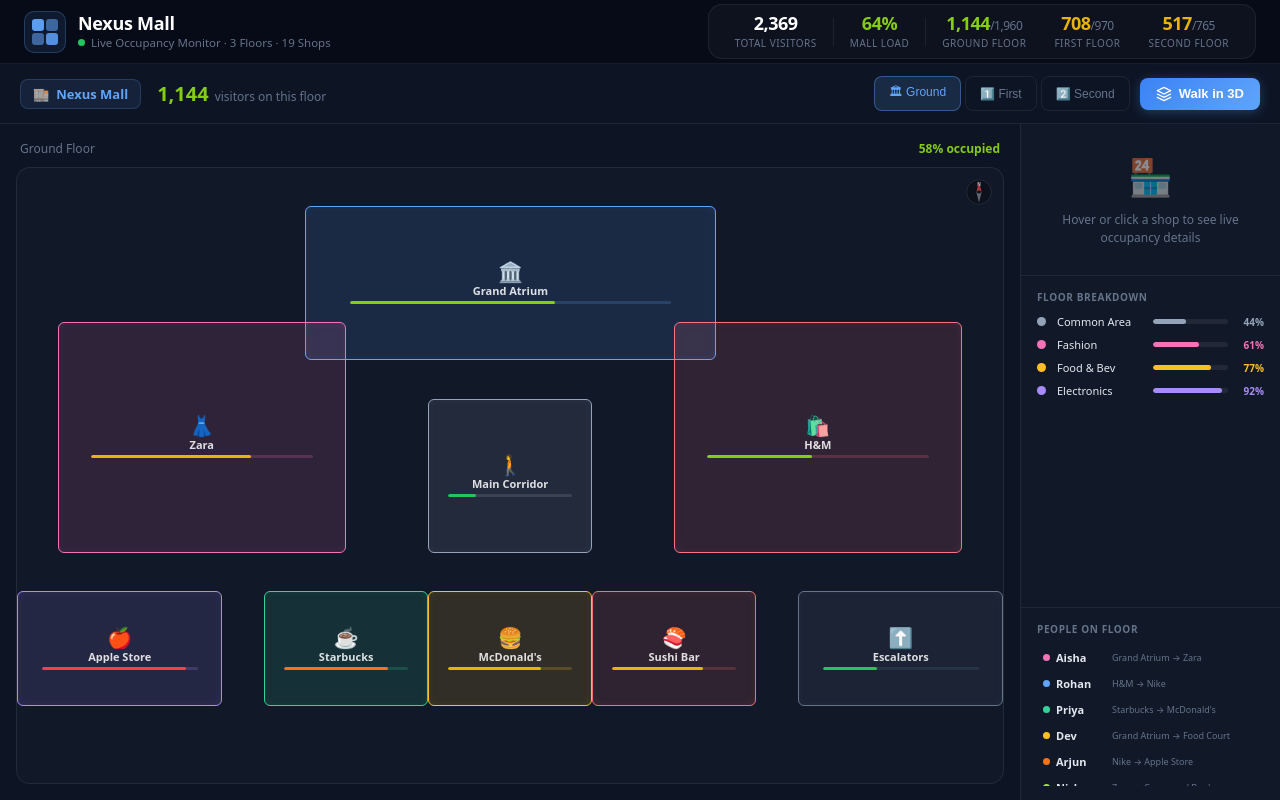
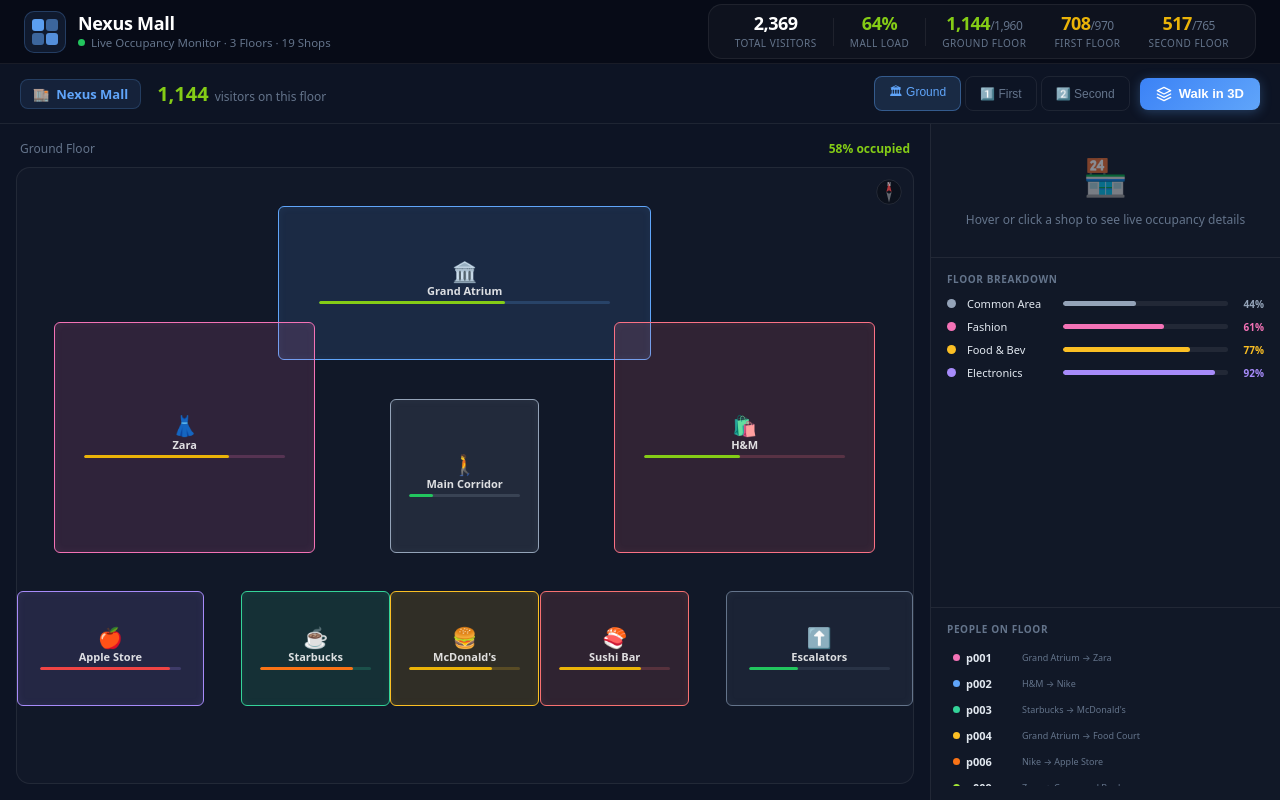
Before and after one commit to rohnraj/CrowdScape-3D, a React (Vite) app in the folder my-app/: page / in a window 1280 px wide. Built offline with nearby package versions, Linux system fonts and the light colour scheme.

Commit message:
name removed

```diff
--- a/my-app/src/App.css
+++ b/my-app/src/App.css
@@ -536,7 +536,7 @@
 
 /* ── Sidebar ──────────────────────────────────────────────────────────────── */
 .fp-sidebar {
-  width: 260px;
+  width: 350px;
   flex-shrink: 0;
   border-left: 1px solid var(--border);
   display: flex;
--- a/my-app/src/components/FloorPlan2D.jsx
+++ b/my-app/src/components/FloorPlan2D.jsx
@@ -389,7 +389,7 @@
                       onClick={() => setSelectedPerson(isActive ? null : person)}
                     >
                       <span className="fp-person-dot" style={{ background: person.color }} />
-                      <span className="fp-person-name">{person.name.split(' ')[0]}</span>
+                      <span className="fp-person-name">{person.id}</span>
                       <span className="fp-person-route">{person.from} → {person.to}</span>
                     </div>
                   );
@@ -401,7 +401,7 @@
               <div className="fp-person-detail">
                 <div className="fp-person-detail-header">
                   <span className="fp-person-dot-lg" style={{ background: selectedPerson.color }} />
-                  <span className="fp-person-detail-name">{selectedPerson.name}</span>
+                  <span className="fp-person-detail-name">{selectedPerson.id}</span>
                 </div>
                 <div className="fp-person-detail-route-summary">
                   <span className="fp-person-from-to">📍 {selectedPerson.from} → 🏁 {selectedPerson.to}</span>
```
